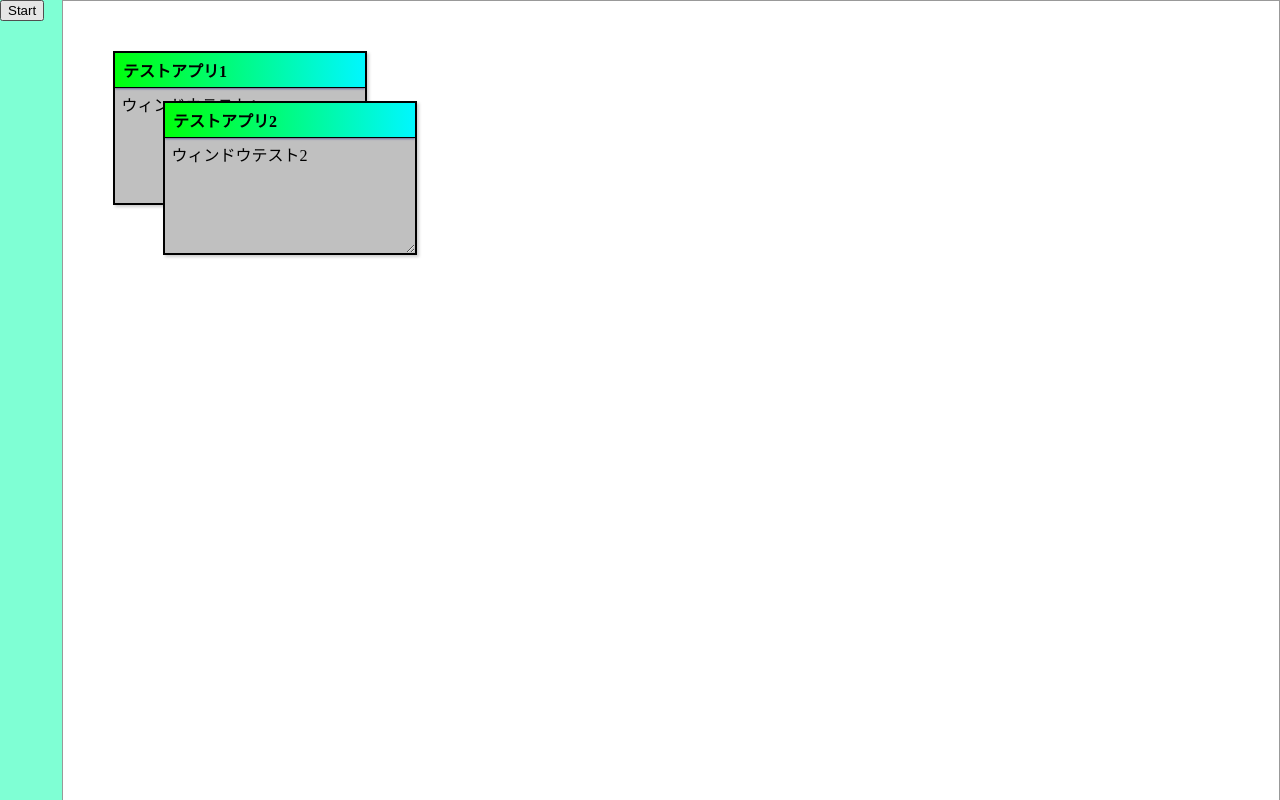
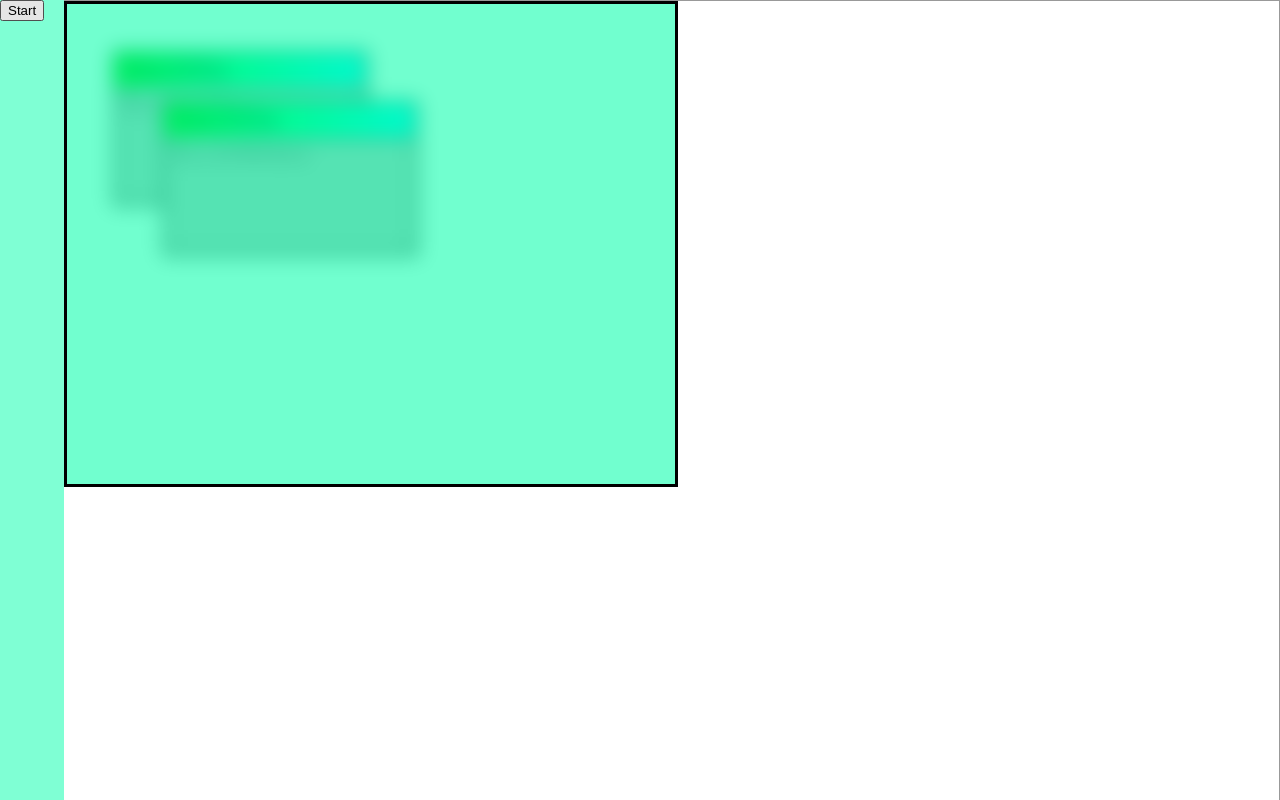
Before and after one commit to SINtyanneru/SINOS, a plain HTML site: page index.html in a window 1280 px wide. Both pictures are taken after a click on the button "Start". Drawn offline with Linux system fonts and the light colour scheme.

Commit message:
スタートメニュー関連
スタートメニューがなめらかになるように
あとは、タイルの実装

```diff
--- a/SYSTEM/Main.js
+++ b/SYSTEM/Main.js
@@ -1,8 +1,14 @@
+var Menu_Mode = false;
+
+
 function Menu_OC(){
 	const Menu = document.getElementById("MENU");
-	if(Menu.style.display == "none"){
-		Menu.style.display = "block"
+
+	if(!Menu_Mode){
+		Menu.classList.add("open")
+		Menu_Mode = true;
 	}else{
-		Menu.style.display = "none"
+		Menu.classList.remove("open")
+		Menu_Mode = false;
 	}
 }
--- /dev/null
+++ b/SYSTEM/Tile.js
@@ -0,0 +1,2 @@
+window.addEventListener('load', (event) => {
+});
--- a/SYSTEM/Windows_System.css
+++ b/SYSTEM/Windows_System.css
@@ -12,7 +12,7 @@
 .panel .title {
 	user-select: none;       /* テキスト選択を禁止 */
 	border-bottom: 1px solid black;
-	background: linear-gradient(to right, rgb(0, 255, 13), rgb(0, 247, 255));
+	background: linear-gradient(to right, rgb(0, 255, 13), rgba(0, 247, 255));
 	color: black;
 	font-weight: bold;
 	padding: 0.3em 0.5em;
--- a/SYSTEM/style.css
+++ b/SYSTEM/style.css
@@ -12,6 +12,8 @@ body{
 	width: 5%;
 
 	background-color: aquamarine;
+
+	z-index: 1001;
 }
 
 .DESKTOP{
@@ -28,17 +30,24 @@ body{
 .MENU{
 	position: absolute;
 	top: 0px;
-	left: 0px;
+	left: calc(-50vw - 100px);
 
 	border: solid;
 
-	background-color: rgba(0, 255, 170, 0.815);
+	background-color: rgba(0, 255, 170, 0.555);
+	backdrop-filter: blur(10px);
 
 	width: 50%;
 	height: 60%;
 
 	/*ぜったいに、ウィンドウは最前面には出れないね！！！*/
-	z-index: 9999;
+	z-index: 1000;
+
+	transition: transform 0.6s cubic-bezier(0.16, 1, 0.3, 1);
+}
+
+.open{
+	transform:translateX(calc(50vw + 101px));
 }
 
 .WINDOW_AREA {
```
